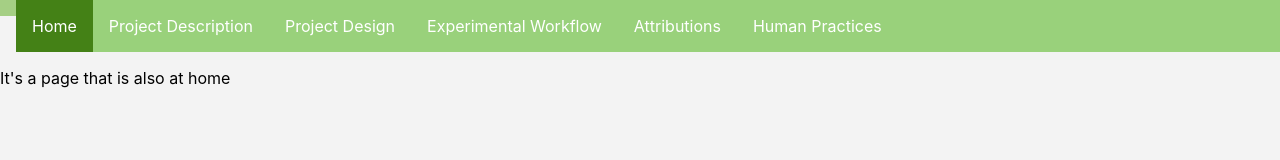
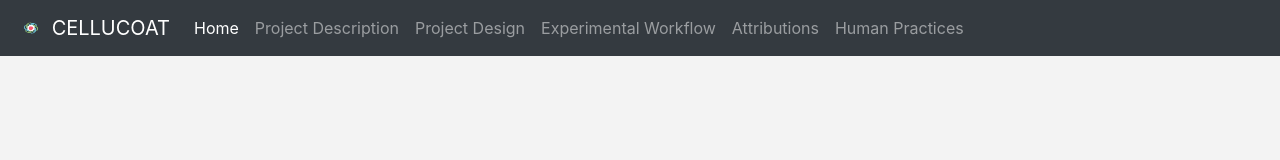
Before and after one commit to al-Anqa/MDSC507-Cellucoat-Wiki, a plain HTML site: page index.html in a window 1280 px wide. Drawn offline with nearby package versions, Linux system fonts and the light colour scheme.

Commit message:
made bootstrap navbar + started images folder

```diff
--- a/CSS-Style.css
+++ b/CSS-Style.css
@@ -26,35 +26,6 @@ topbit {
       margin-bottom: 50px
     }
 
-    .navbar ul {
-      list-style-type: none;
-      margin: 0;
-      padding: 0;
-      overflow: hidden;
-      background-color: #99d17b;
-      position: fixed;
-      top: 0;
-      width: 100%;
-    }
-
-    .navbar li {
-      float: left;
-    }
-    .navbar li a {
-      display: block;
-      color: white;
-      text-align: center;
-      padding: 14px 16px;
-      text-decoration: none;
-    }
-
-    .navbar li a:hover {
-      background-color: #82ad60;
-    }
-
-    .activelink {
-      background-color: #448116;
-  }
 
 
 
@@ -88,7 +59,7 @@ topbit {
     @media only screen and (min-width: 600px) {
     body {
       background-color: #F3F3F3;
-      color: rgb(0, 0, 0);
+      color: #A5CF84;
     }
 
     .titles{
--- a/index.html
+++ b/index.html
@@ -2,24 +2,46 @@
 <html lang="en" dir="ltr">
   <head>
     <meta charset="utf-8">
+    <meta name="viewport" content="width=device-width, initial-scale=1, shrink-to-fit=no">
     <title>HomePage</title>
     <link rel="stylesheet" href="https://cdn.jsdelivr.net/npm/bootstrap@4.3.1/dist/css/bootstrap.min.css" integrity="sha384-ggOyR0iXCbMQv3Xipma34MD+dH/1fQ784/j6cY/iJTQUOhcWr7x9JvoRxT2MZw1T" crossorigin="anonymous">
     <link rel="stylesheet" href="CSS-Style.css">
 
   </head>
   <body>
-    <div class="navbar">
-      <nav>
-        <ul>
-          <li><a class="activelink" href="./index.html">Home</a></li>
-          <li><a href="./description.html">Project Description</a></li>
-          <li><a href="./Design.html">Project Design</a></li>
-          <li><a href="./Experimental Workflow.html">Experimental Workflow</a></li>
-          <li><a href="./Attributions.html">Attributions</a></li>
-          <li><a href="./HumanPractices.html">Human Practices</a></li>
+
+    <nav class="navbar navbar-expand-md navbar-dark fixed-top bg-dark">
+      <a class="navbar-brand" href="#">
+        <img src="/images/cellucoat-logo-transparent-bg.png" alt="" width="30" height="24" class="d-inline-block align-text-top">
+        CELLUCOAT
+      </a>
+      <button class="navbar-toggler" type="button" data-toggle="collapse" data-target="#navbarCollapse" aria-controls="navbarCollapse" aria-expanded="false" aria-label="Toggle navigation">
+        <span class="navbar-toggler-icon"></span>
+      </button>
+      <div class="collapse navbar-collapse" id="navbarCollapse">
+        <ul class="navbar-nav mr-auto">
+          <li class="nav-item active">
+            <a class="nav-link" href="./index.html">Home <span class="sr-only">(current)</span></a>
+          </li>
+          <li class="nav-item">
+            <a class="nav-link" href="./description.html">Project Description</a>
+          </li>
+          <li class="nav-item">
+            <a class="nav-link" href="./Design.html">Project Design</a>
+          </li>
+          <li class="nav-item">
+            <a class="nav-link" href="./Experimental Workflow.html">Experimental Workflow</a>
+          </li>
+          <li class="nav-item">
+            <a class="nav-link" href="./Attributions.html"">Attributions</a>
+          </li>
+          <li class="nav-item">
+            <a class="nav-link" href="./HumanPractices.html">Human Practices</a>
+          </li>
         </ul>
-      </nav>
-    </div>
+
+      </div>
+    </nav>
 
     <div>
       <p>It's a page that is also at home</p>
```
Also changed, not shown: images/cellucoat-logo-transparent-bg.png (added).
